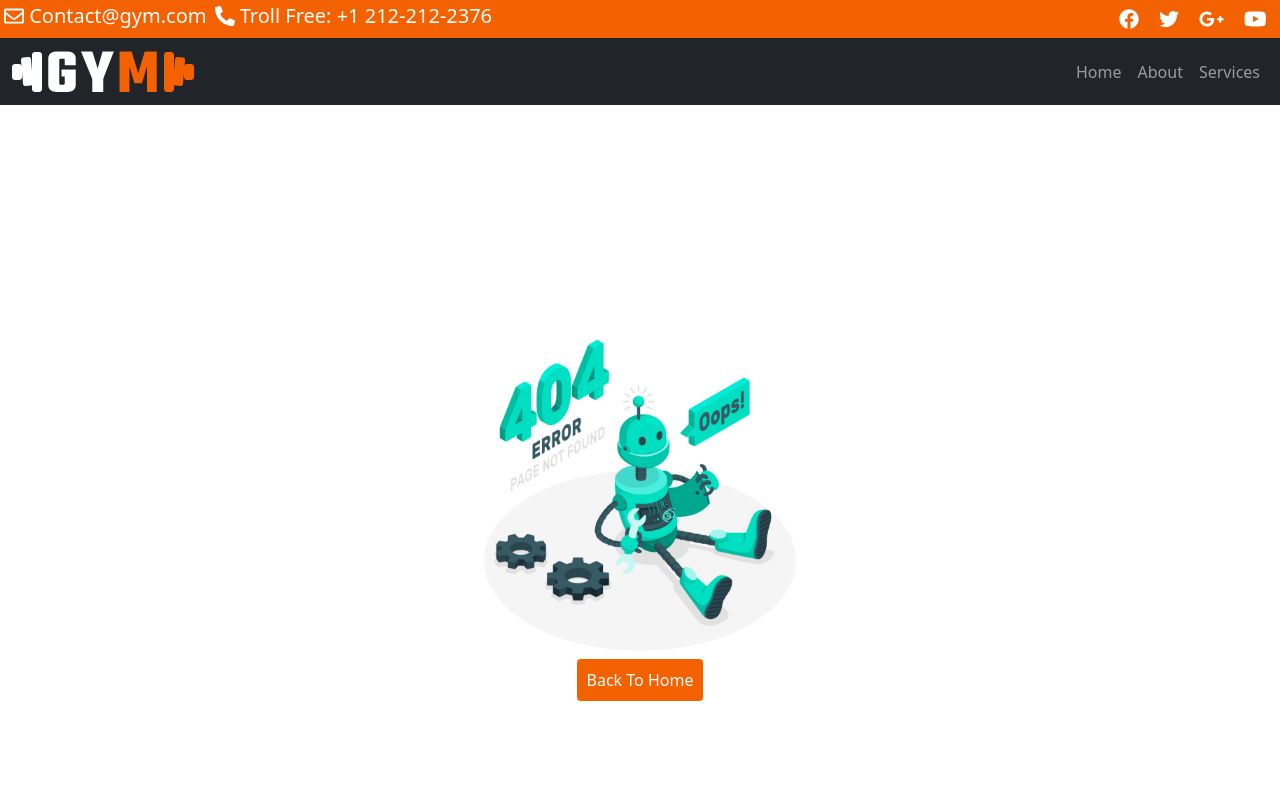
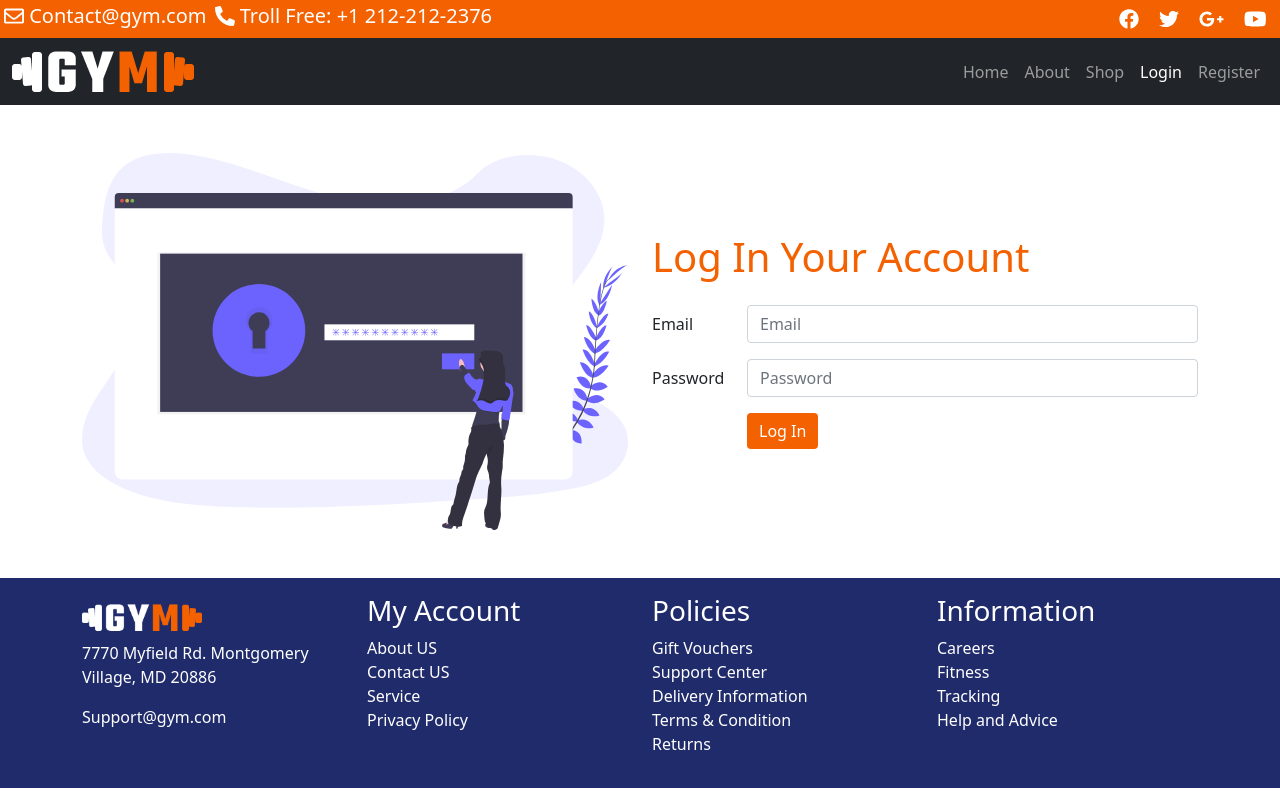
Before and after one commit to Jahid0178/GYM, a React (Create React App) app: page /login in a window 1280 px wide. Shown: the top 800 px of the page. Built offline with nearby package versions, Linux system fonts and the light colour scheme.

Commit message:
added registration and login

```diff
--- a/public/index.html
+++ b/public/index.html
@@ -1,14 +1,12 @@
 <!DOCTYPE html>
 <html lang="en">
+
 <head>
   <meta charset="utf-8" />
   <link rel="icon" href="%PUBLIC_URL%/favicon.ico" />
   <meta name="viewport" content="width=device-width, initial-scale=1" />
   <meta name="theme-color" content="#000000" />
-    <meta
-      name="description"
-      content="Web site created using create-react-app"
-    />
+  <meta name="description" content="Web site created using create-react-app" />
   <link rel="apple-touch-icon" href="%PUBLIC_URL%/logo192.png" />
   <!--
       manifest.json provides metadata used when your web app is installed on a
@@ -24,8 +22,9 @@
       work correctly both with client-side routing and a non-root public URL.
       Learn how to configure a non-root public URL by running `npm run build`.
     -->
-    <title>React App</title>
+  <title>GYM</title>
 </head>
+
 <body>
   <noscript>You need to enable JavaScript to run this app.</noscript>
   <div id="root"></div>
@@ -40,4 +39,5 @@
       To create a production bundle, use `npm run build` or `yarn build`.
     -->
 </body>
+
 </html>
--- a/src/App.js
+++ b/src/App.js
@@ -8,6 +8,9 @@ import TopHeader from "./components/TopHeader/TopHeader";
 import Home from "./pages/Home/Home";
 import About from "./pages/About/About";
 import Footer from "./components/Shared/Footer/Footer";
+import Shop from "./components/Shop/Shop";
+import LogIn from "./components/LogIn/LogIn";
+import Register from "./components/Register/Register";
 
 function App() {
   return (
@@ -25,6 +28,15 @@ function App() {
           <Route path="/about">
             <About></About>
           </Route>
+          <Route path="/shop">
+            <Shop></Shop>
+          </Route>
+          <Route path="/login">
+            <LogIn></LogIn>
+          </Route>
+          <Route path="/register">
+            <Register></Register>
+          </Route>
           <Route path="*">
             <NotFound></NotFound>
           </Route>
--- /dev/null
+++ b/src/components/LogIn/LogIn.css
@@ -0,0 +1,12 @@
+.login-title {
+  color: #F36100;
+}
+
+.login-btn {
+  background-color: #F36100;
+  border: none;
+}
+
+.login-btn:hover {
+  background-color: #d15503;
+}
--- /dev/null
+++ b/src/components/LogIn/LogIn.js
@@ -0,0 +1,57 @@
+import React from "react";
+import { Col, Form, Row, Button, Container } from "react-bootstrap";
+import "./LogIn.css";
+import LoginImg from "../../images/login-img.svg";
+
+const LogIn = () => {
+  return (
+    <div className="my-5">
+      <Container>
+        <Row>
+          <Col>
+            <img src={LoginImg} alt="" className="img-fluid" />
+          </Col>
+          <Col className="d-flex align-items-center">
+            <Form className="w-100">
+              <h1 className="login-title py-3">Log In Your Account</h1>
+              <Form.Group
+                as={Row}
+                className="mb-3"
+                controlId="formHorizontalEmail"
+              >
+                <Form.Label column sm={2}>
+                  Email
+                </Form.Label>
+                <Col sm={10}>
+                  <Form.Control type="email" placeholder="Email" />
+                </Col>
+              </Form.Group>
+
+              <Form.Group
+                as={Row}
+                className="mb-3"
+                controlId="formHorizontalPassword"
+              >
+                <Form.Label column sm={2}>
+                  Password
+                </Form.Label>
+                <Col sm={10}>
+                  <Form.Control type="password" placeholder="Password" />
+                </Col>
+              </Form.Group>
+              <Form.Group as={Row} className="mb-3">
+                <Col sm={{ span: 10, offset: 2 }}>
+                  <Button type="submit" className="login-btn">
+                    Log In
+                  </Button>
+                </Col>
+              </Form.Group>
+            </Form>
+          </Col>
+        </Row>
+      </Container>
+    </div>
+  );
+};
+
+export default LogIn;
--- /dev/null
+++ b/src/components/Register/Register.css
@@ -0,0 +1,12 @@
+.reg-title {
+  color: #F36100;
+}
+
+.reg-btn {
+  background-color: #F36100;
+  border: none;
+}
+
+.reg-btn:hover {
+  background-color: #d65600;
+}
--- /dev/null
+++ b/src/components/Register/Register.js
@@ -0,0 +1,53 @@
+import React from "react";
+import { Form, Button, Row, Col } from "react-bootstrap";
+import "./Register.css";
+import registerImg from "../../images/register.svg";
+
+const Register = () => {
+  return (
+    <div className="m-5">
+      <Row>
+        <Col className="d-flex justify-content-center">
+          <img
+            src={registerImg}
+            alt=""
+            className="img-fluid"
+            style={{ width: 350 }}
+          />
+        </Col>
+        <Col>
+          <h1 className="reg-title py-2">Register Your Account</h1>
+          <Form>
+            <Form>
+              <Row>
+                <Col>
+                  <Form.Control placeholder="First name" />
+                </Col>
+                <Col>
+                  <Form.Control placeholder="Last name" />
+                </Col>
+              </Row>
+            </Form>
+            <Form.Group className="mb-3" controlId="formBasicEmail">
+              <Form.Label>Email address</Form.Label>
+              <Form.Control type="email" placeholder="Enter email" />
+              <Form.Text className="text-muted">
+                We'll never share your email with anyone else.
+              </Form.Text>
+            </Form.Group>
+
+            <Form.Group className="mb-3" controlId="formBasicPassword">
+              <Form.Label>Password</Form.Label>
+              <Form.Control type="password" placeholder="Password" />
+            </Form.Group>
+            <Button className="reg-btn" type="submit">
+              Submit
+            </Button>
+          </Form>
+        </Col>
+      </Row>
+    </div>
+  );
+};
+
+export default Register;
--- a/src/components/Shared/NavBar/NavBar.js
+++ b/src/components/Shared/NavBar/NavBar.js
@@ -21,8 +21,14 @@ const NavBar = () => {
               <NavLink className="nav-link" to="/about">
                 About
               </NavLink>
-              <NavLink className="nav-link" to="/services">
-                Services
+              <NavLink className="nav-link" to="/shop">
+                Shop
+              </NavLink>
+              <NavLink className="nav-link" to="/login">
+                Login
+              </NavLink>
+              <NavLink className="nav-link" to="/register">
+                Register
               </NavLink>
             </Nav>
           </Navbar.Collapse>
--- /dev/null
+++ b/src/components/Shop/Shop.js
@@ -0,0 +1,12 @@
+import React from "react";
+import "./Shop.css";
+
+const Shop = () => {
+  return (
+    <div>
+      <h2>This is shops</h2>
+    </div>
+  );
+};
+
+export default Shop;
```
Also changed, not shown: src/components/ProductDetails/ProductDetails.js (added, +12 -0 lines), src/components/ProductDetails/ProductDetails.css (added), src/components/Shop/Shop.css (added), src/images/login-img.svg (added), src/images/register.svg (added). Lines whose indentation alone changed are shown as unchanged.
